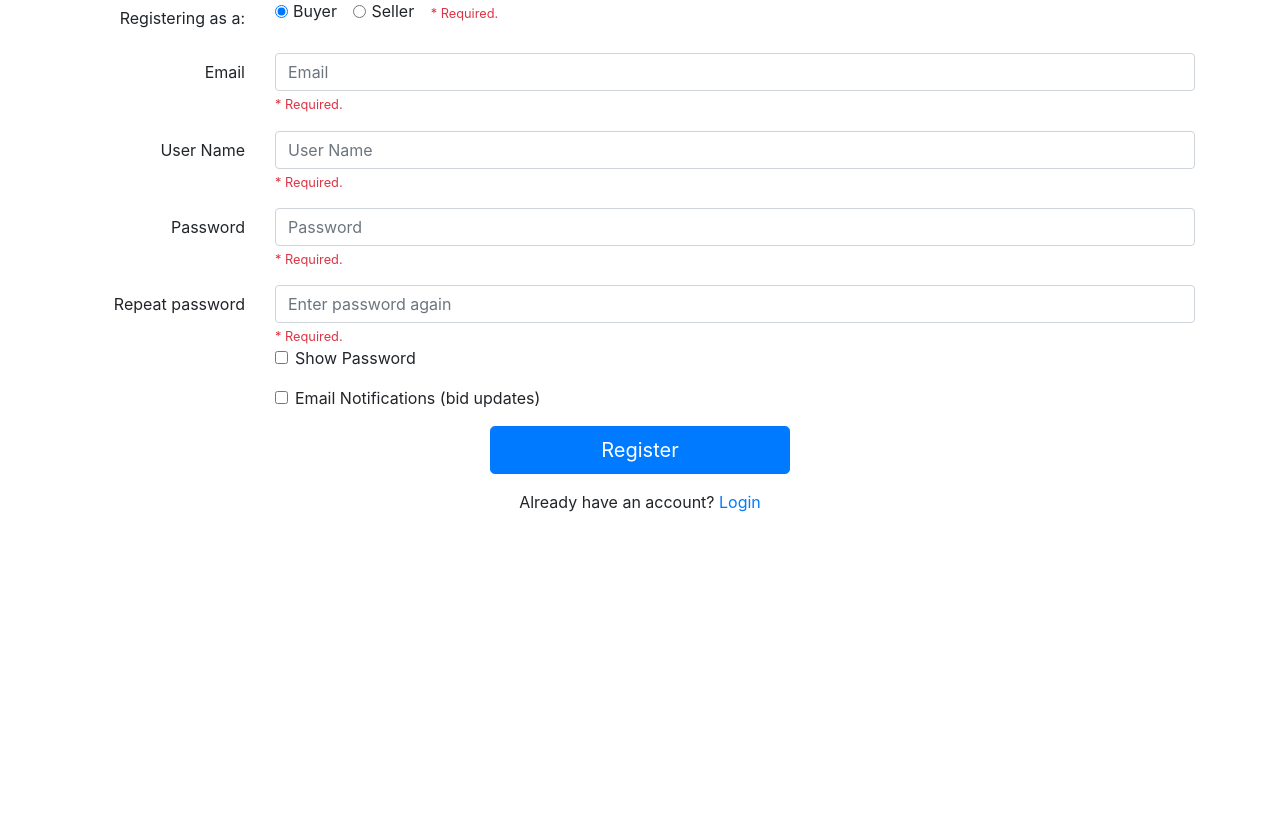
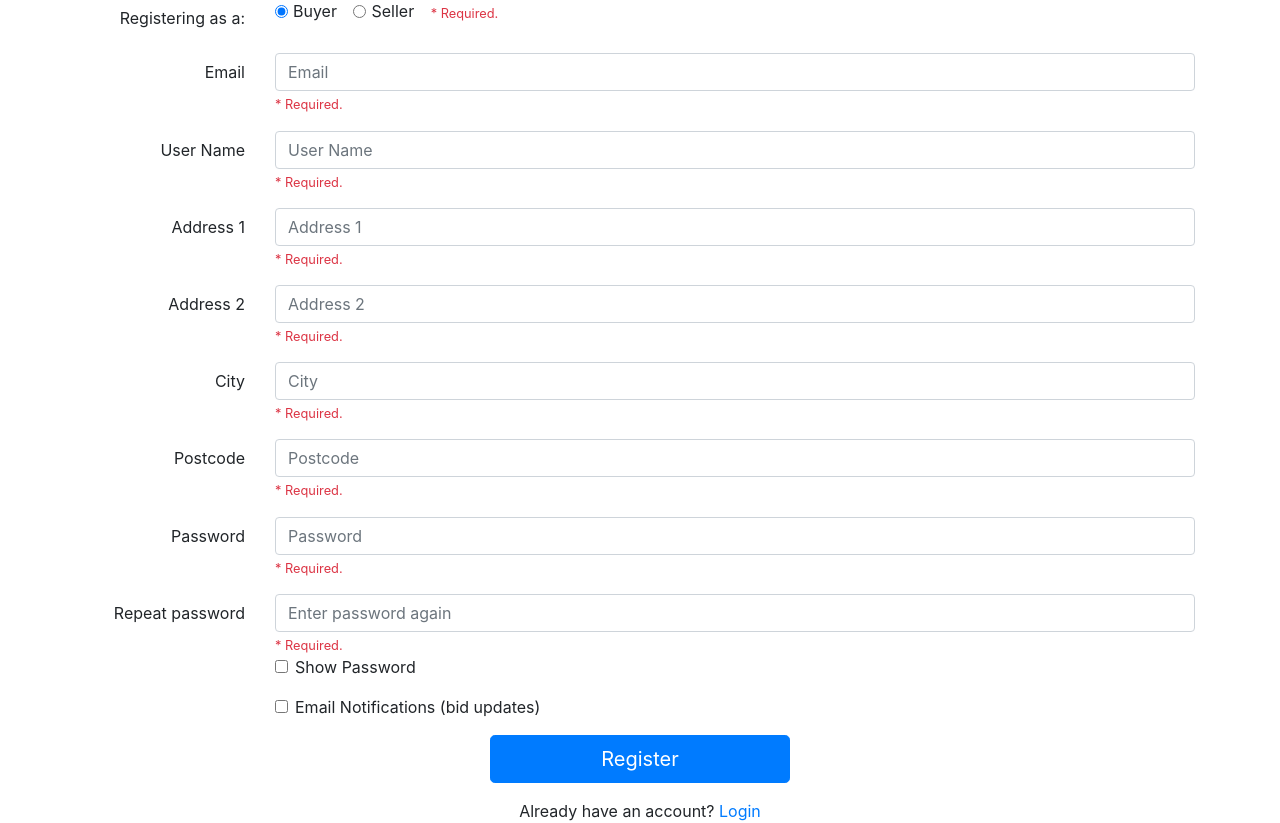
Before and after one commit to Hamedmousavi97/auction, a PHP site: page /register.php in a window 1280 px wide. Shown: the part 185-1008 px from the top of the page. Before the commit the page ends 697 px from the top, so only its background shows below. Run offline with PHP 8.4, Linux system fonts and the light colour scheme.

Commit message:
Address
Add address etc. to the registration

```diff
--- a/process_registration.php
+++ b/process_registration.php
@@ -48,6 +48,10 @@ $username = $registeredUser['username'];
 $password = $registeredUser['password'];
 $email = $registeredUser['email'];
 $confirmPassword = $registeredUser['confirmPassword'];
+$address1 = $registeredUser['Address1'];
+$address2 = $registeredUser['Address2'];
+$city = $registeredUser['City'];
+$postcode = $registeredUser['Postcode'];
 
 
 // check if email is empty
@@ -141,7 +145,7 @@ if ($sanitizedEmail && validateEmail($sanitizedEmail)) {
   } else {
       // Proceed with user registration
     // Prepare the SQL statement
-    $query = "INSERT INTO users (UserName, UserPassword, UserEmail, UserRole) VALUES ('$username', '$hashedPassword', '$email', '$accountType')";
+    $query = "INSERT INTO users (UserName, UserPassword, UserEmail, UserRole, Address1, Address2, City, Postcode) VALUES ('$username', '$hashedPassword', '$email', '$accountType', '$address1', '$address2', '$city', '$postcode')";
     $stmt = $conn->prepare($query);
 
 
--- a/register.php
+++ b/register.php
@@ -31,6 +31,34 @@
 	<div class="col-sm-10">
       <input type="text" class="form-control" id="username" placeholder="User Name" name="username">
       <small id="username" class="form-text text-muted"><span class="text-danger">* Required.</span></small>
+	</div>
+  </div>
+  <div class="form-group row">
+    <label for="Address1" class="col-sm-2 col-form-label text-right">Address 1</label>
+	<div class="col-sm-10">
+      <input type="text" class="form-control" id="Address1" placeholder="Address 1" name="Address1">
+      <small id="Address1" class="form-text text-muted"><span class="text-danger">* Required.</span></small>
+	</div>
+  </div>
+  <div class="form-group row">
+    <label for="Address2" class="col-sm-2 col-form-label text-right">Address 2</label>
+	<div class="col-sm-10">
+      <input type="text" class="form-control" id="Address2" placeholder="Address 2" name="Address2">
+      <small id="Address2" class="form-text text-muted"><span class="text-danger">* Required.</span></small>
+	</div>
+  </div>
+  <div class="form-group row">
+    <label for="City" class="col-sm-2 col-form-label text-right">City</label>
+	<div class="col-sm-10">
+      <input type="text" class="form-control" id="City" placeholder="City" name="City">
+      <small id="City" class="form-text text-muted"><span class="text-danger">* Required.</span></small>
+	</div>
+  </div>
+  <div class="form-group row">
+    <label for="Postcode" class="col-sm-2 col-form-label text-right">Postcode</label>
+	<div class="col-sm-10">
+      <input type="text" class="form-control" id="Postcode" placeholder="Postcode" name="Postcode">
+      <small id="Postcode" class="form-text text-muted"><span class="text-danger">* Required.</span></small>
 	</div>
   </div>
   <div class="form-group row">
```
